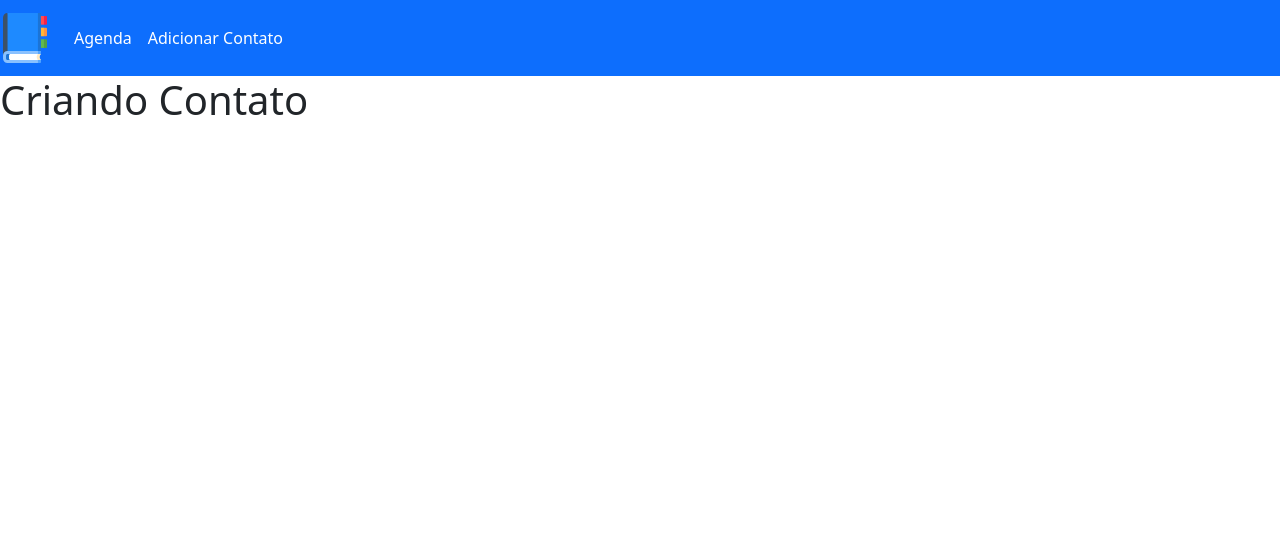
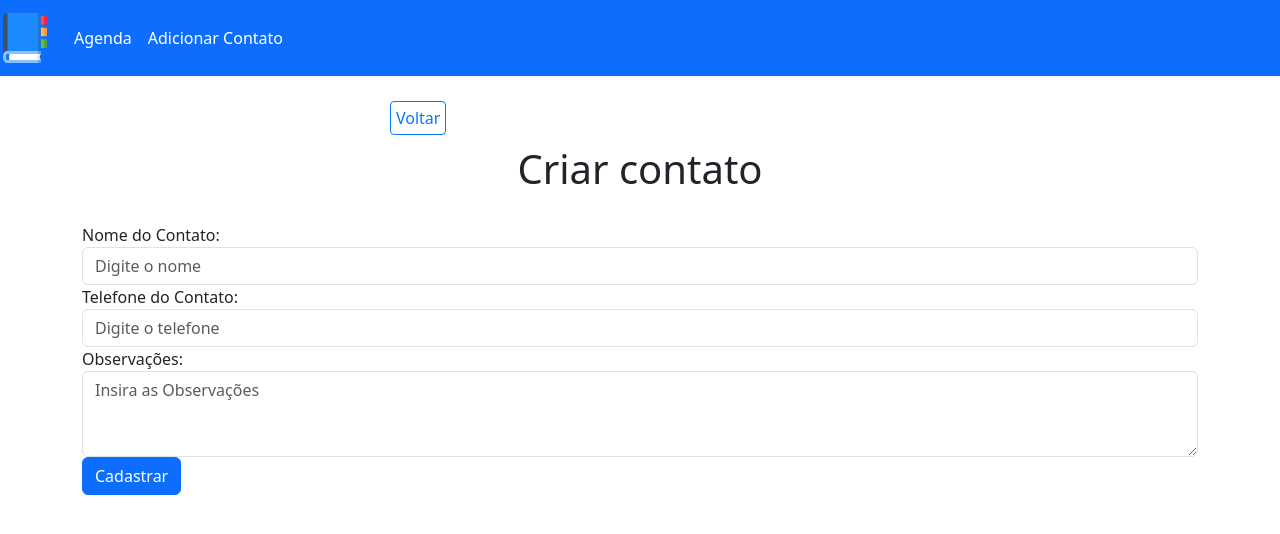
Before and after one commit to rafakroz/udemy-php, a PHP site: page /create.php in a window 1280 px wide. Shown: the top 534 px of the page. Run offline with PHP 8.4, Linux system fonts and the light colour scheme; data that the repository does not hold is empty.

Commit message:
CSS do create não está funcionando

```diff
--- a/17_projeto_2_agenda/create.php
+++ b/17_projeto_2_agenda/create.php
@@ -1,13 +1,31 @@
 <?php
-
     include_once("templates/header.php");
-
 ?>
 
-    <h1>Criando Contato</h1>
+    <div class="container">
+        <?php include_once("templates/backbtn.html"); ?>
+
+        <h1 id="main-title">Criar contato</h1>
+
+        <form id="crea-form" action="<?= $BASE_URL ?>config/process.php" method="post">
+            <input type="hidden" name="type" value="create">
+            <div class="form-group">
+                <label for="name">Nome do Contato:</label>
+                <input type="text" class="form-control" id="name" name="name" placeholder="Digite o nome" required>
+            </div>
+            <div class="form-group">
+                <label for="phone">Telefone do Contato:</label>
+                <input type="text" class="form-control" id="phone" name="phone" placeholder="Digite o telefone" required>
+            </div>
+            <div class="form-group">
+                <label for="observations">Observações:</label>
+                <textarea type="text" class="form-control" rows="3" id="observations" name="observations" placeholder="Insira as Observações" rows="3"></textarea>
+            </div>
+            <button type="submit" class="btn btn-primary">Cadastrar</button>
+        </form>
+
+    </div>
 
 <?php
-
     include_once("templates/footer.php");
-
 ?>
--- a/17_projeto_2_agenda/css/styles.css
+++ b/17_projeto_2_agenda/css/styles.css
@@ -98,3 +98,11 @@
     border: 1px solid #026cdd;
     color: #026cdd;
 }
+
+/* CREATE */
+
+#create-form,
+#edit-form {
+    max-width: 500px;
+    margin: 0 auto;
+}
```
